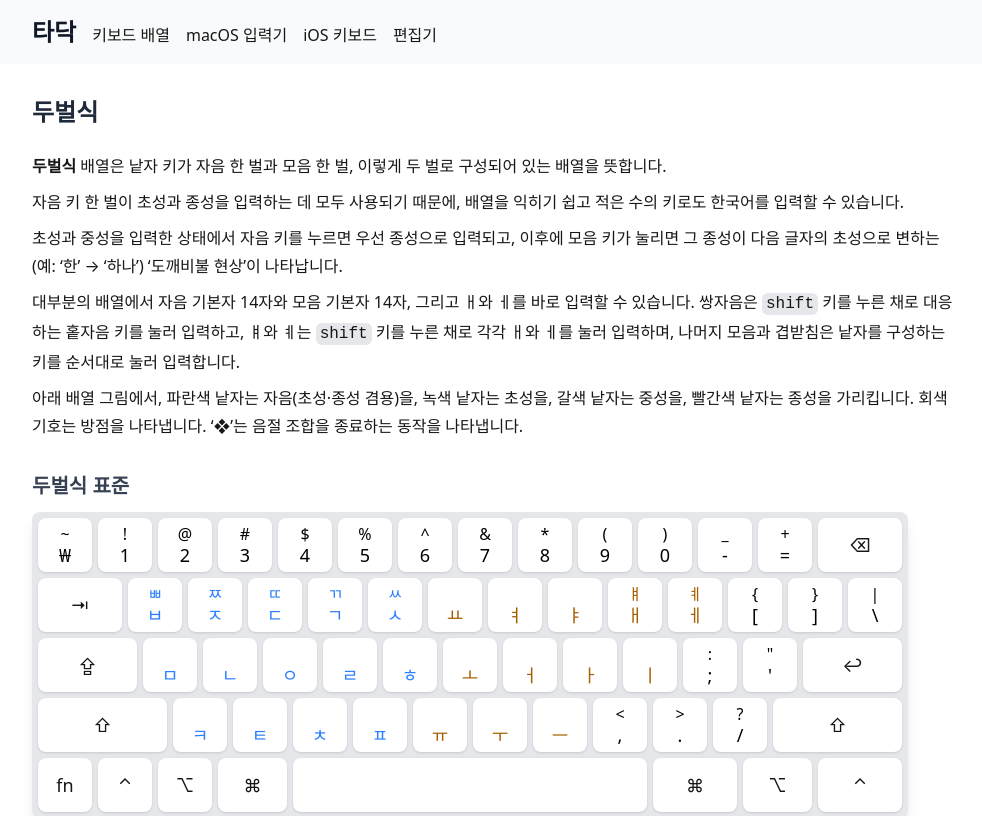
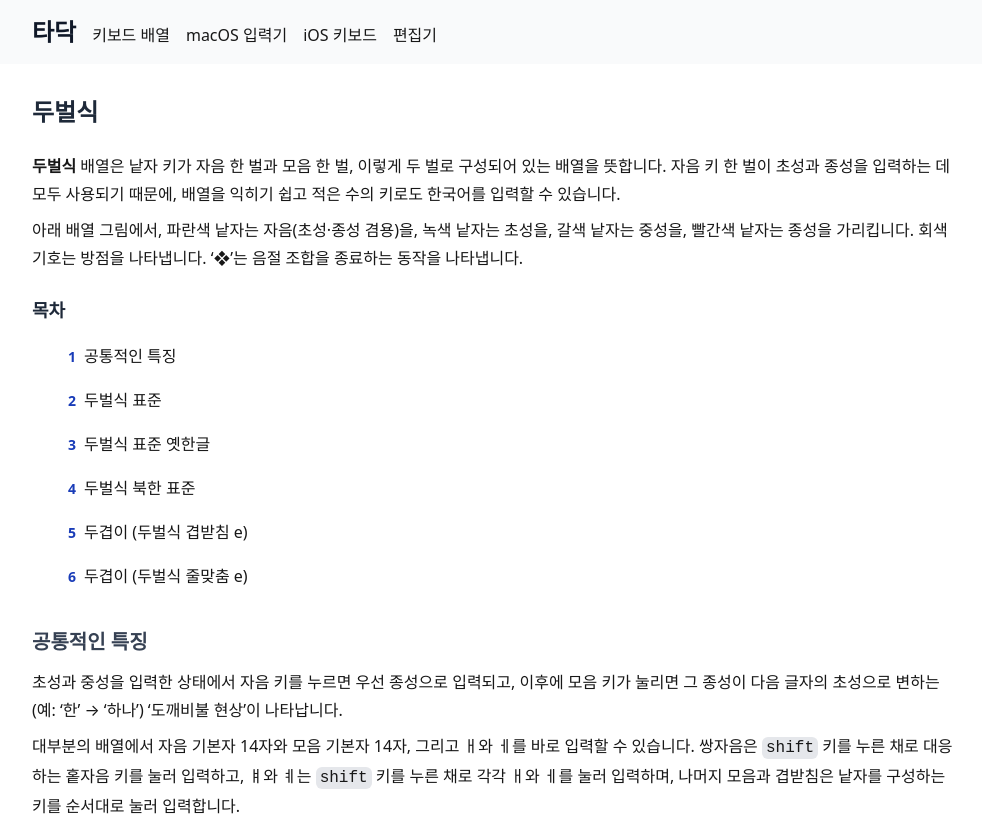
Before and after one commit to KangWH/tadak-docs, a Next.js app: page /docs/layouts/twoset in a window 1280 px wide. Shown: the top 816 px of the page, without its empty margins (144-1126 px from the left). Built offline with nearby package versions, Linux system fonts and the light colour scheme; a web font is replaced by a local one.

Commit message:
두벌식 페이지 목차 추가

```diff
--- a/app/docs/layouts/twoset/page.tsx
+++ b/app/docs/layouts/twoset/page.tsx
@@ -1,25 +1,39 @@
 import Keyboard from "@/app/components/keyboard";
 import { twoSetLayout, twoSetOldLayout, twoSetNorthLayout, dujulELayout, dugyeobEExtendedLayout, dugyeobELayout, dujulEExtendedLayout } from "./twoSetLayouts";
+import TableOfContents, { type TocConfig } from "@/app/components/table-of-contents";
+
+const toc: TocConfig = {
+  title: "목차",
+  items: [
+    { title: "공통적인 특징", href: "#common-features" },
+    { title: "두벌식 표준", href: "#two-set" },
+    { title: "두벌식 표준 옛한글", href: "#two-set-old" },
+    { title: "두벌식 북한 표준", href: "#two-set-north" },
+    { title: "두겹이 (두벌식 겹받침 e)", href: "#dugyeob-e" },
+    { title: "두겹이 (두벌식 줄맞춤 e)", href: "#dujul-e" },
+  ],
+}
 
 export default function Layouts() {
   return (
     <article>
       <h2>두벌식</h2>
-      <p><strong>두벌식</strong> 배열은 낱자 키가 자음 한 벌과 모음 한 벌, 이렇게 두 벌로 구성되어 있는 배열을 뜻합니다.</p>
-      <p>자음 키 한 벌이 초성과 종성을 입력하는 데 모두 사용되기 때문에, 배열을 익히기 쉽고 적은 수의 키로도 한국어를 입력할 수 있습니다.</p>
+      <p><strong>두벌식</strong> 배열은 낱자 키가 자음 한 벌과 모음 한 벌, 이렇게 두 벌로 구성되어 있는 배열을 뜻합니다. 자음 키 한 벌이 초성과 종성을 입력하는 데 모두 사용되기 때문에, 배열을 익히기 쉽고 적은 수의 키로도 한국어를 입력할 수 있습니다.</p>
+      <p>아래 배열 그림에서, 파란색 낱자는 자음(초성·종성 겸용)을, 녹색 낱자는 초성을, 갈색 낱자는 중성을, 빨간색 낱자는 종성을 가리킵니다. 회색 기호는 방점을 나타냅니다. ‘❖’는 음절 조합을 종료하는 동작을 나타냅니다.</p>
+      <TableOfContents toc={toc} />
+      <h3 id="common-features">공통적인 특징</h3>
       <p>초성과 중성을 입력한 상태에서 자음 키를 누르면 우선 종성으로 입력되고, 이후에 모음 키가 눌리면 그 종성이 다음 글자의 초성으로 변하는(예: ‘한’ → ‘하나’) ‘도깨비불 현상’이 나타납니다.</p>
       <p>대부분의 배열에서 자음 기본자 14자와 모음 기본자 14자, 그리고 ㅐ와 ㅔ를 바로 입력할 수 있습니다. 쌍자음은 <code>shift</code>&nbsp;키를 누른 채로 대응하는 홑자음 키를 눌러 입력하고, ㅒ와 ㅖ는 <code>shift</code>&nbsp;키를 누른 채로 각각 ㅐ와 ㅔ를 눌러 입력하며, 나머지 모음과 겹받침은 낱자를 구성하는 키를 순서대로 눌러 입력합니다.</p>
-      <p>아래 배열 그림에서, 파란색 낱자는 자음(초성·종성 겸용)을, 녹색 낱자는 초성을, 갈색 낱자는 중성을, 빨간색 낱자는 종성을 가리킵니다. 회색 기호는 방점을 나타냅니다. ‘❖’는 음절 조합을 종료하는 동작을 나타냅니다.</p>
-      <h3>두벌식 표준</h3>
+      <h3 id="two-set">두벌식 표준</h3>
       <Keyboard labelData={twoSetLayout} />
       <p>대한민국 표준(KS X 5002)으로 지정된 배열입니다. 왼손에 자음, 오른손에 모음이 배치되어 있으며, 행별로 낱자가 규칙적으로 배치되어 있어 배열을 익히기 쉽습니다.</p>
-      <h3>두벌식 옛한글</h3>
+      <h3 id="two-set-old">두벌식 옛한글</h3>
       <Keyboard labelData={twoSetOldLayout} />
       <p>두벌식 표준 배열을 바탕으로, 옛한글 낱자와 방점을 입력할 수 있도록 변형한 배열입니다. 한 글자의 종성과 다음 글자의 초성을 구분해야 하는 경우에는 <code>❖</code>를 눌러 현재 음절 조합을 강제로 종료합니다.</p>
-      <h3>두벌식 북한 표준</h3>
+      <h3 id="two-set-north">두벌식 북한 표준</h3>
       <Keyboard labelData={twoSetNorthLayout} />
       <p>북한 표준(국규 9256)으로 지정된 배열입니다. 왼손에 자음, 오른손에 모음이 배치되어 있으며, 낱자의 배치가 대한민국 표준과 다른 부분이 많습니다.</p>
-      <h3>두겹이 (두벌식 겹받침 e)</h3>
+      <h3 id="dugyeob-e">두겹이 (두벌식 겹받침 e)</h3>
       <Keyboard labelData={dugyeobELayout} />
       <Keyboard labelData={dugyeobEExtendedLayout} />
       <p>신세기가 2026년에 공개한 두벌식 배열입니다. 두벌식 표준 배열에서 오른손의 <code>ㅑ</code>, <code>ㅓ</code>, <code>ㅏ</code>, <code>ㅣ</code> 키에 자주 쓰이는 겹받침을 배치한 배열입니다. 초성과 중성을 입력한 상태에서 이 네 키는 겹받침을 입력하는 데 사용됩니다.</p>
@@ -29,7 +43,7 @@ export default function Layouts() {
         <li>대체 시프트 기능: <code>shift</code>&nbsp;키와 다른 키를 동시에 눌러 윗글쇠를 입력하는 대신, 낱자를 먼저 입력하고 대체 시프트 키 <code>(⇧)</code>를 누르면 쌍자음이나 ㅒ, ㅖ가 입력됩니다. 대체 시프트 키가 작동하지 않는 상황에서는 ‘;’가 입력됩니다.</li>
       </ul>
       <p><a href="https://blog.naver.com/eekdland/224142632310" target="_blank">자세한 정보 ›</a></p>
-      <h3>두줄이 (두벌식 줄맞춤 e)</h3>
+      <h3 id="dujul-e">두줄이 (두벌식 줄맞춤 e)</h3>
       <Keyboard labelData={dujulELayout} />
       <Keyboard labelData={dujulEExtendedLayout} />
       <p>신세기가 2026년에 공개한 두벌식 배열로, 낱자가 더 효율적으로 배치되어 있습니다. 자주 사용되는 자음인 ㅆ은 <code>shift</code>를 사용하지 않고 입력할 수 있습니다.</p>
```
